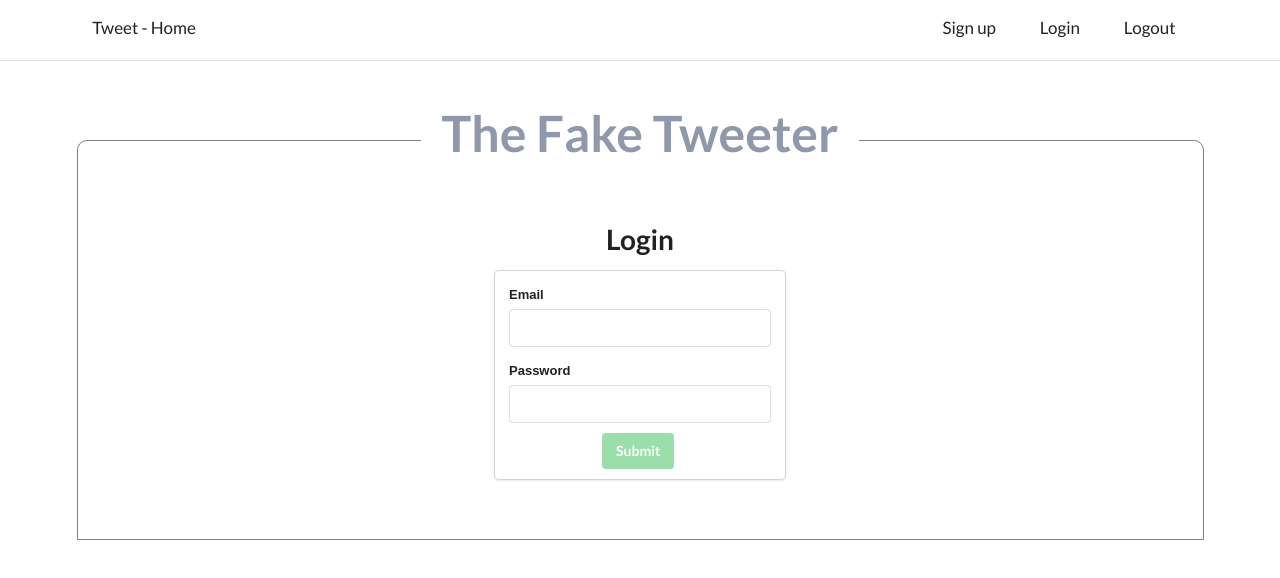
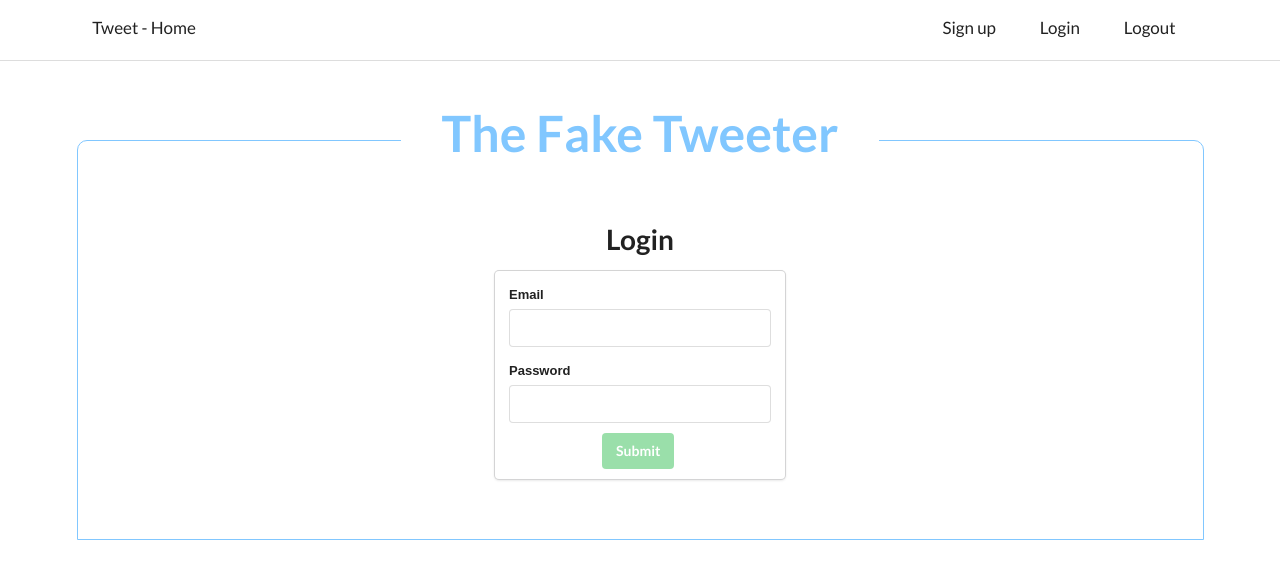
Before and after one commit to ivanpilot/tweet-client, a React (Create React App) app: page /login in a window 1280 px wide. Shown: the top 578 px of the page. Built offline with nearby package versions, Linux system fonts and the light colour scheme.

Commit message:
implement PrivateRoute with Redirect and Logout route to delete JWT from localStorage

```diff
--- a/src/Client.js
+++ b/src/Client.js
@@ -2,7 +2,7 @@ class Client {
   constructor(){
     this.useLocalStorage = (typeof localStorage !== 'undefined');
     if(this.useLocalStorage){
-      localStorage.getItem  ('Authorization')
+      this.token = localStorage.getItem  ('Authorization')
     }
   }
 
@@ -29,14 +29,13 @@ class Client {
     }
   }
 
-  // currentUser(){
-  //   debugger
-  //   if(this.token) return getToken()
-  // }
+  isLoggedIn(){
+    return !!this.token
+  }
 
-  // isLoggedIn(){
-  //   !!this.token
-  // }
+  logout(){
+    this.removeToken();
+  }
 }
 
 export const client = new Client();
--- a/src/components/BodyContainer.js
+++ b/src/components/BodyContainer.js
@@ -1,24 +1,32 @@
 import React from 'react';
 import { Route, Switch } from 'react-router-dom';
+import { PrivateRoute } from './PrivateRoute'
 import { RootPage } from './RootPage';
 import { Login } from './Login';
+import Logout from './Logout';
 import { SignUp } from './SignUp';
 import { NotFound } from './NotFound';
 import '../styles/BodyContainer.css';
 
 class BodyContainer extends React.Component {
   render(){
+    if(true){
       return(
         <div className="body-container">
           <Switch>
-          <Route exact={true} path='/' component={RootPage} />
-          <Route path='/login' component={Login} />
-          <Route path='/signup' component={SignUp} />
+            <PrivateRoute exact={true} path='/' component={RootPage} />
+            <Route exact path='/login' component={Login} />
+            <Route exact path='/signup' component={SignUp} />
+            <Route exact path='/logout' component={Logout} />
             <Route component={NotFound} />
-
           </Switch>
         </div>
       )
+    } else {
+      return (
+        <div className='ui active centered inline loader' ></div>
+      )
+    }
   }
 }
 
--- /dev/null
+++ b/src/components/Logout.js
@@ -0,0 +1,18 @@
+import React from 'react';
+import { Redirect } from 'react-router-dom';
+import { client } from '../Client';
+
+class Logout extends React.Component {
+  constructor(props){
+    super(props);
+    client.logout();
+  }
+
+  render(){
+    return(
+      <Redirect to='/login' />
+    )
+  }
+}
+
+export default Logout
--- /dev/null
+++ b/src/components/PrivateRoute.js
@@ -0,0 +1,16 @@
+import React from 'react';
+import { Route, Redirect } from 'react-router-dom';
+import { client } from '../Client';
+
+export const PrivateRoute = ({component, ...rest}) => {
+  // debugger
+  return (
+    <Route {...rest} render={(props) => (
+      client.isLoggedIn() ? (
+        React.createElement(component, props)
+      ) : (
+        <Redirect to='/login'/>
+      )
+    )} />
+  )
+}
--- a/src/styles/SignUp.css
+++ b/src/styles/SignUp.css
@@ -1,6 +1,7 @@
 .signup {
   margin-top: -30px;
-  border: 1px solid grey;
+  /*background-color: #81C7FF;*/
+  border: 1px solid #81C7FF;
   border-radius: 10px 10px 0px 0px;
   display: flex;
   flex-direction: column;
--- a/src/styles/Style.css
+++ b/src/styles/Style.css
@@ -10,11 +10,11 @@
 
 .title-frame h1 {
   font-size: 50px;
-  color: #8F99AB;
+  color: #81C7FF;
 }
 
 .title{
   /*border: 1px solid black;*/
   background-color: #FFF;
-  padding: 0px 20px 0px;
+  padding: 20px 40px 20px;
 }
```
Also changed, not shown: src/App.js (+22 -3 lines), src/components/Navbar.js (indentation only). Lines whose indentation alone changed are shown as unchanged.
